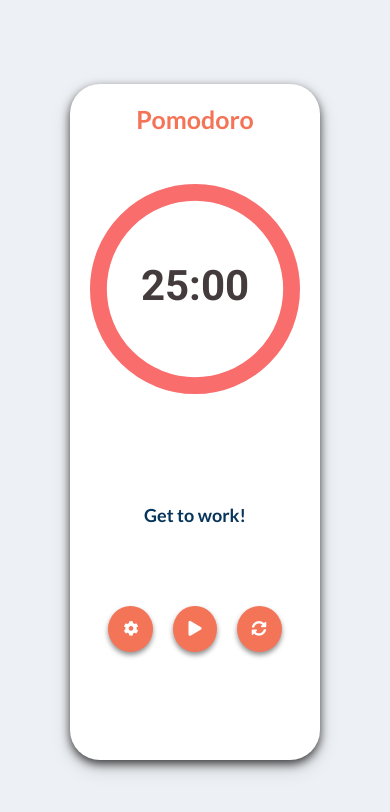
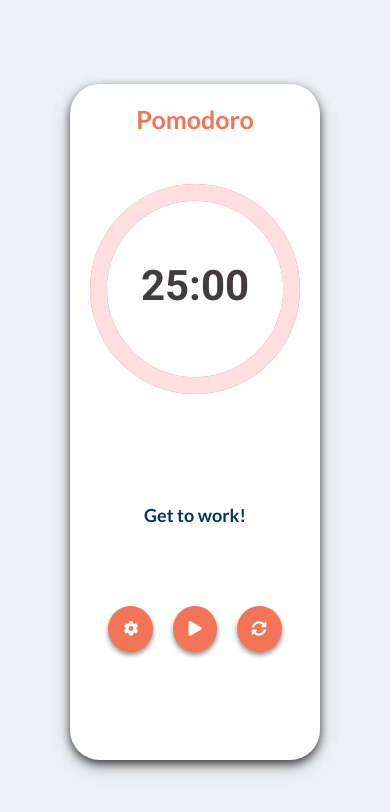
Before and after one commit to devTam/pomodoro-timer, a React (Create React App) app: page /pomodoro in a window 390 px wide. Shown: the top 812 px of the page. Built offline with nearby package versions, Linux system fonts and the light colour scheme.

Commit message:
change linecap and direction of progressbar and fix mobile focus

```diff
--- a/src/components/clock/Clock.js
+++ b/src/components/clock/Clock.js
@@ -39,10 +39,12 @@ const Clock = ({clockCount, sessionLength, breakLength, title}) => {
           value={value}
           text={formatClock(clockCount)}
           maxValue={100}
+          counterClockwise={true}
           styles={buildStyles({
-            trailColor: '#FEDEDE',
-            pathColor: '#FA6D6D',
+            pathColor: '#FEDEDE',
+            trailColor: '#FA6D6D',
             textColor: 'rgb(68, 60, 60)',
+            strokeLinecap: 'butt'
           })}
         />
       </div>
--- a/src/components/pomodoro/pomodoro.css
+++ b/src/components/pomodoro/pomodoro.css
@@ -98,6 +98,8 @@
     box-shadow: none;
 }
 
+@media (hover:hover) {
+
     .btn-sec:hover {
         background-color: initial;
         box-shadow: none;
@@ -107,6 +109,7 @@
 
     .btn-sec:hover i {
         color: #07345A;
+    }
 }
 
 .btn-sec i {
--- a/src/index.css
+++ b/src/index.css
@@ -8,5 +8,5 @@ body {
   background-color: #EDF0F4;
   display: grid;
   place-items: center;
-  min-height: 100vh;
+  height: 100vh;
 }
```
Lines whose indentation alone changed are shown as unchanged.
